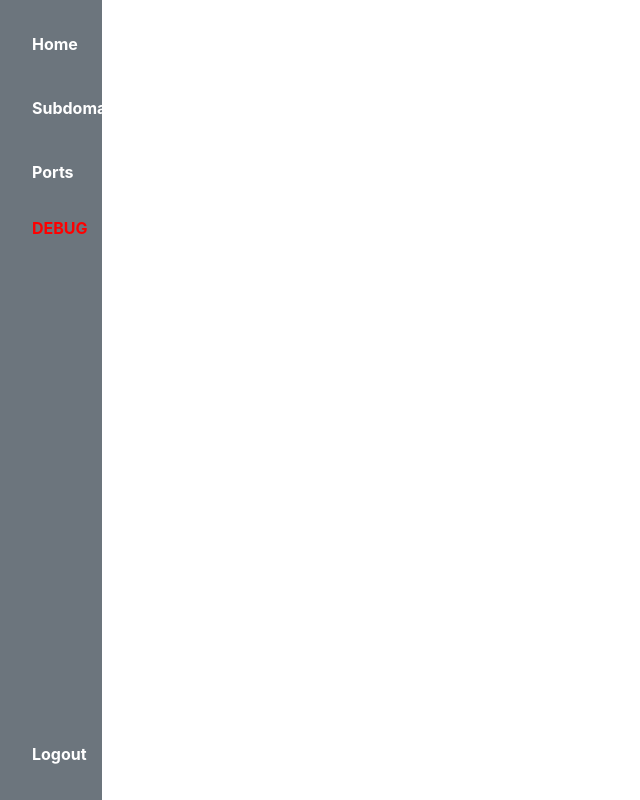
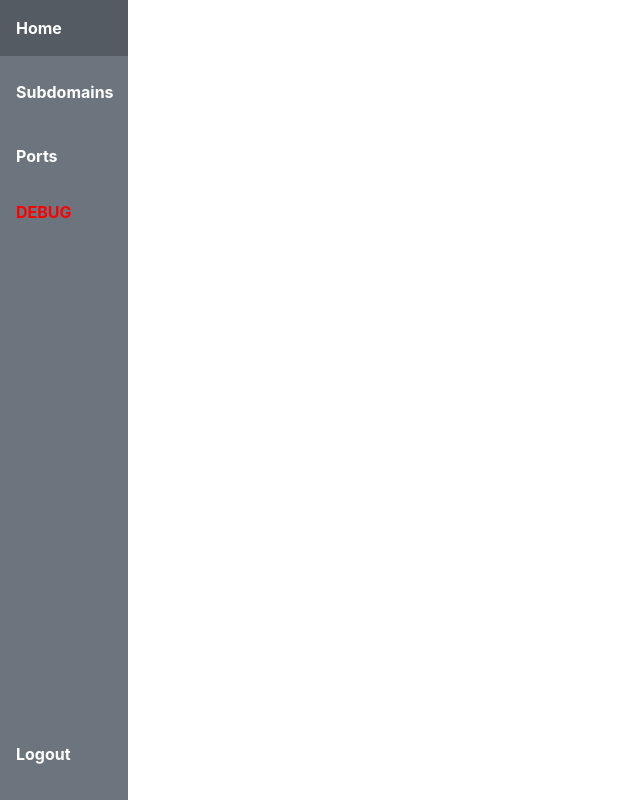
Before and after one commit to WaterLord7788/SmartWebPen, a Flask app: page / in a window 1280 px wide. Shown: the whole page, without its empty margins (0-640 px from the left). Run offline with Flask 2, Linux system fonts and the light colour scheme; a user stored in the database is signed in; some libraries are stand-ins or nearby versions.

Commit message:
UI fix of subdomains page.

```diff
--- a/website/templates/base.html
+++ b/website/templates/base.html
@@ -22,7 +22,7 @@
   <body>
     <div class="wrapper">
       <div class="div-nav">
-        <ul style="display: inline-block;" class="navbar-ul p-3 mb-2 bg-secondary text-white">
+        <ul style="display: inline-block; width: 10%;" class="navbar-ul p-0 mb-2 bg-secondary text-white">
           {% if user.is_authenticated %}
             <li><a class="nav-item nav-link p-3 mb-2 bg-secondary text-white" id="home" href="/"><b>Home</b></a></li>
             <li><a class="nav-item nav-link p-3 mb-2 bg-secondary text-white" id="subdomains" href="/subdomains"><b>Subdomains</b></a></li>
```
